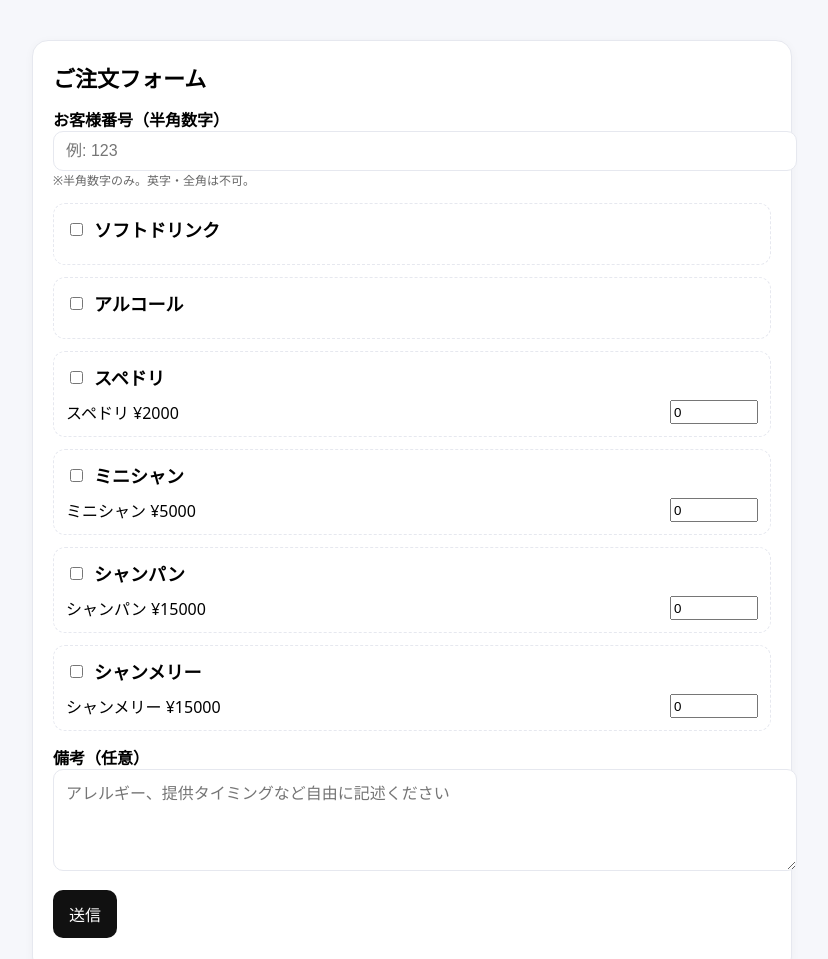
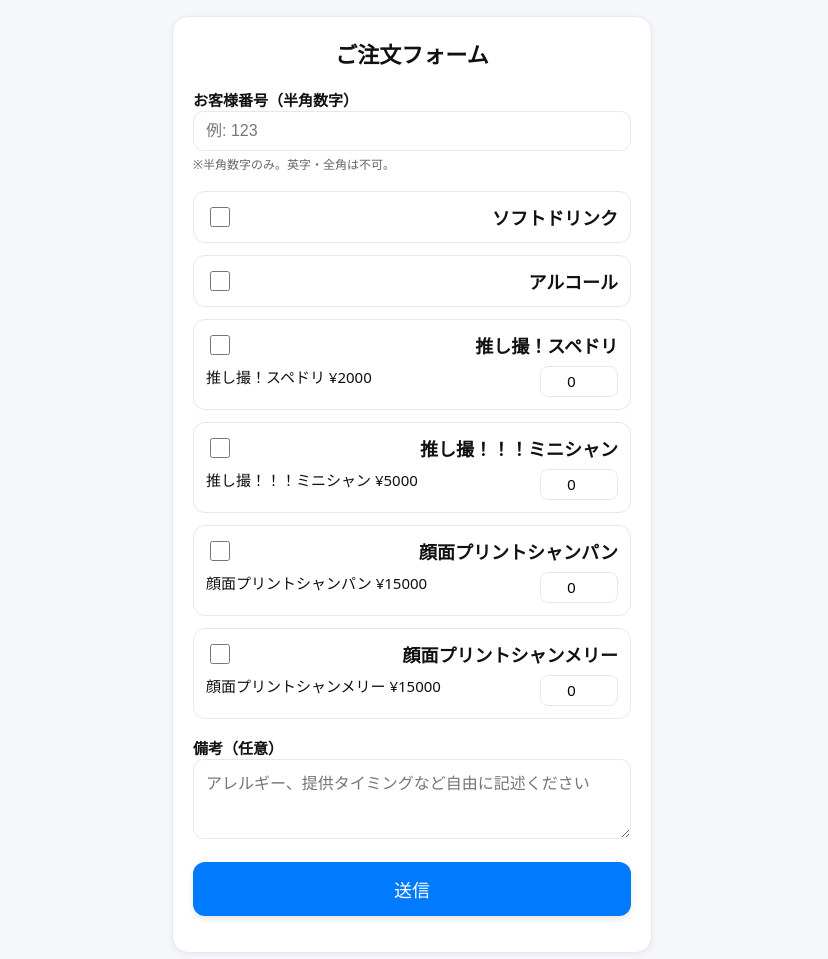
Before and after one commit to matsuno12199/xmasbocchikaihi2025, a plain HTML site: page index.html in a window 1280 px wide. Shown: the top 959 px of the page, without its empty margins (228-1056 px from the left). Drawn offline with Linux system fonts and the light colour scheme.

Commit message:
Update index.html

```diff
--- a/index.html
+++ b/index.html
@@ -5,24 +5,116 @@
 <meta name="viewport" content="width=device-width, initial-scale=1" />
 <title>バーイベント注文フォーム</title>
 <style>
-  :root { --card:#fff; --bg:#f6f7fb; --border:#e6e8ef; --txt:#111; --muted:#666; }
-  body { margin:0; background:var(--bg); font-family:system-ui,-apple-system,Segoe UI,Roboto,"ヒラギノ角ゴ ProN","Hiragino Kaku Gothic ProN","メイリオ",Meiryo,sans-serif; }
-  .wrap { max-width:760px; margin:24px auto; padding:16px; }
-  .card { background:var(--card); border:1px solid var(--border); border-radius:16px; padding:20px; box-shadow:0 2px 10px rgba(0,0,0,.04); }
-  h1 { margin:0 0 12px; font-size:22px; }
-  .row { margin:14px 0; }
-  label { font-weight:600; }
-  input[type="text"], textarea { width:100%; padding:10px 12px; border:1px solid var(--border); border-radius:10px; font-size:16px; }
-  textarea { min-height:80px; resize:vertical; }
-  .cat { border:1px dashed var(--border); border-radius:12px; padding:12px; margin-top:12px; }
-  .cat h3 { margin:0 0 10px; font-size:18px; display:flex; align-items:center; gap:8px; }
-  .items { display:grid; grid-template-columns:1fr auto; gap:8px 12px; margin:8px 0 0; }
-  .item-name { display:flex; align-items:center; gap:6px; }
-  .qty { width:80px; }
-  .muted { color:var(--muted); font-size:12px; }
-  .btn { background:#111; color:#fff; border:none; padding:12px 16px; border-radius:10px; font-size:16px; cursor:pointer; }
-  .btn:disabled { opacity:.5; cursor:not-allowed; }
-  #result { margin-top:14px; font-weight:700; }
+  :root {
+    --card:#fff;
+    --bg:#f6f7fb;
+    --border:#e6e8ef;
+    --txt:#111;
+    --muted:#666;
+    --accent:#007aff;
+  }
+  body {
+    margin:0;
+    background:var(--bg);
+    font-family:system-ui,-apple-system,Segoe UI,Roboto,"ヒラギノ角ゴ ProN","Hiragino Kaku Gothic ProN","メイリオ",Meiryo,sans-serif;
+    color:var(--txt);
+  }
+  .wrap {
+    max-width:480px;
+    margin:0 auto;
+    padding:16px;
+  }
+  .card {
+    background:var(--card);
+    border:1px solid var(--border);
+    border-radius:16px;
+    padding:20px;
+    box-shadow:0 2px 8px rgba(0,0,0,.05);
+  }
+  h1 {
+    margin:0 0 20px;
+    font-size:22px;
+    text-align:center;
+  }
+  .row {
+    margin:18px 0;
+  }
+  label {
+    font-weight:600;
+    font-size:15px;
+  }
+  input[type="text"], textarea {
+    width:100%;
+    padding:10px 12px;
+    border:1px solid var(--border);
+    border-radius:10px;
+    font-size:16px;
+    box-sizing:border-box;
+  }
+  textarea {
+    min-height:80px;
+    resize:vertical;
+  }
+  .cat {
+    border:1px solid var(--border);
+    border-radius:12px;
+    padding:12px;
+    margin-top:12px;
+    background:#fff;
+  }
+  .cat h3 {
+    margin:0;
+    font-size:18px;
+    display:flex;
+    align-items:center;
+    justify-content:space-between;
+  }
+  .cat input[type="checkbox"] {
+    width:20px;
+    height:20px;
+  }
+  .items {
+    display:grid;
+    grid-template-columns:1fr auto;
+    gap:10px 8px;
+    margin-top:8px;
+  }
+  .item-name {
+    font-size:15px;
+  }
+  .qty {
+    width:64px;
+    padding:6px;
+    font-size:15px;
+    border:1px solid var(--border);
+    border-radius:8px;
+    text-align:center;
+  }
+  .muted {
+    color:var(--muted);
+    font-size:12px;
+    margin-top:4px;
+  }
+  .btn {
+    width:100%;
+    background:var(--accent);
+    color:#fff;
+    border:none;
+    padding:14px;
+    border-radius:12px;
+    font-size:18px;
+    cursor:pointer;
+    box-shadow:0 3px 6px rgba(0,0,0,.1);
+    transition:.2s;
+  }
+  .btn:hover {
+    opacity:.9;
+  }
+  #result {
+    margin-top:16px;
+    font-weight:700;
+    text-align:center;
+  }
 </style>
 </head>
 <body>
@@ -56,10 +148,10 @@ const GAS_URL = "https://mute-forest-8746.matsuno12199.workers.dev/";
 const PRICES = {
   'ソフトドリンク': { 'コーラ': 600, '烏龍茶': 600, 'オレンジジュース': 600, 'ジンジャーエール': 600 },
   'アルコール': { '生ビール': 800, 'ハイボール': 800, 'カシスオレンジ': 800 },
-  'スペドリ': { 'スペドリ': 2000 },
-  'ミニシャン': { 'ミニシャン': 5000 },
-  'シャンパン': { 'シャンパン': 15000 },
-  'シャンメリー': { 'シャンメリー': 15000 }
+  '推し撮！スペドリ': { '推し撮！スペドリ': 2000 },
+  '推し撮！！！ミニシャン': { '推し撮！！！ミニシャン': 5000 },
+  '顔面プリントシャンパン': { '顔面プリントシャンパン': 15000 },
+  '顔面プリントシャンメリー': { '顔面プリントシャンメリー': 15000 }
 };
 
 // カテゴリ構築
@@ -166,7 +258,6 @@ document.getElementById('submitBtn').addEventListener('click', async () => {
       document.getElementById('result').innerHTML =
         `今回の合計：¥${Number(json.thisTotal).toLocaleString()}<br>` +
         `これまでの累計：¥${Number(json.cumulative).toLocaleString()}`;
-      // 成功後は数量を0に戻す等のリセットも可
     } else {
       document.getElementById('result').textContent = 'エラー：' + (json.error || 'unknown');
     }
```
